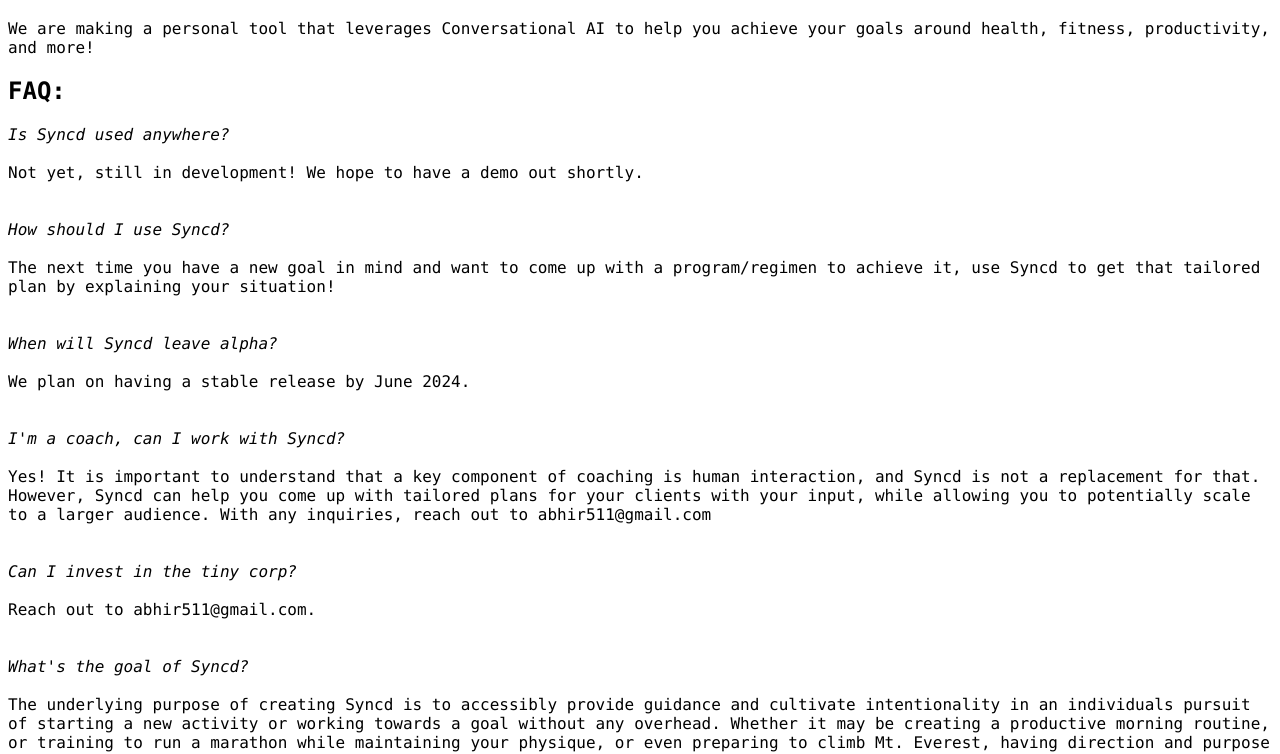
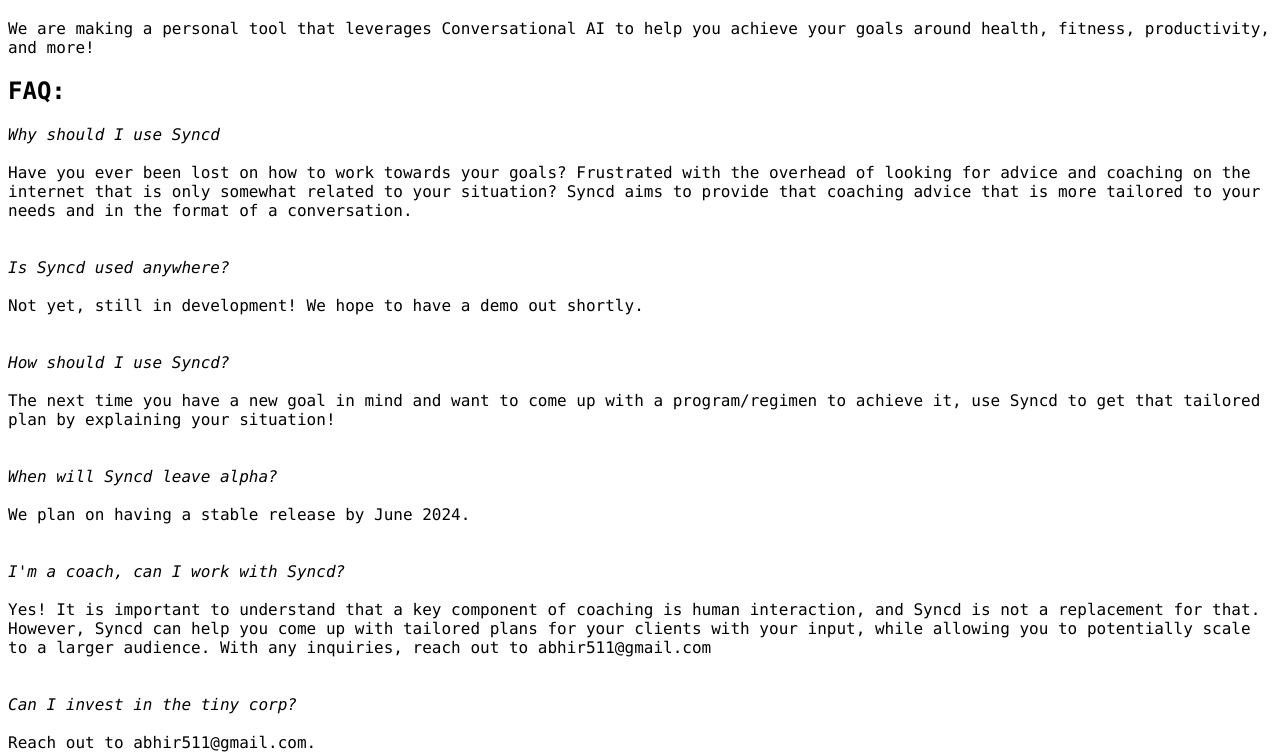
Before and after one commit to syncd-one/syncd-one.github.io, a plain HTML site: page index.html in a window 1280 px wide. Shown: the part 62-816 px from the top of the page. Drawn offline with Linux system fonts and the light colour scheme.

Commit message:
why to use

```diff
--- a/index.html
+++ b/index.html
@@ -91,6 +91,10 @@
 
 <h2>FAQ:</h2>
 
+<em>Why should I use Syncd</em><br/></br>
+Have you ever been lost on how to work towards your goals? Frustrated with the overhead of looking for advice and coaching on the internet that is only somewhat related to your situation? Syncd aims to provide that coaching advice that is more tailored to your needs and in the format of a conversation.
+<br/><br/><br/>
+
 <em>Is Syncd used anywhere?</em><br/></br>
 Not yet, still in development! We hope to have a demo out shortly.
 <br/><br/><br/>
```
